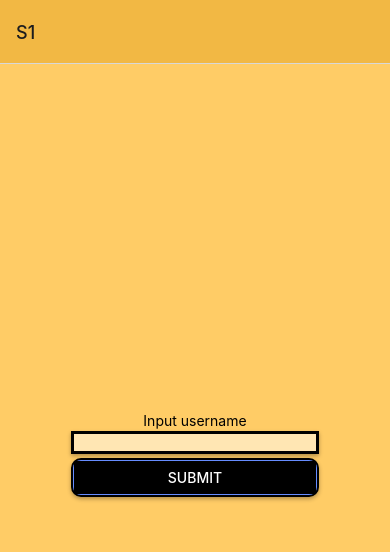
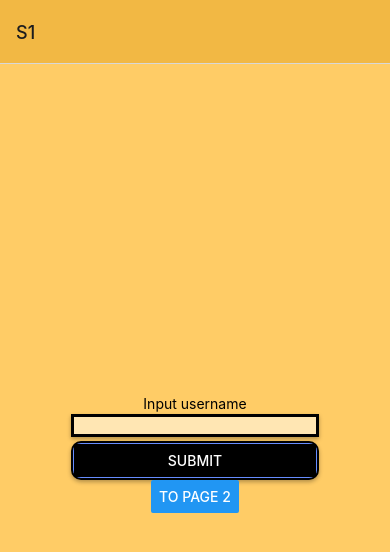
Before and after one commit to prj8121/ogs-scraper, a React Native app in the folder ogs-scraper-site/: screen / in a window 390 px wide. Shown: the top 552 px of the page. Built offline with nearby package versions, Linux system fonts and the light colour scheme.

Commit message:
Multiple screen navigaiton using Navigation Stack Screen thing

```diff
--- a/ogs-scraper-site/App.js
+++ b/ogs-scraper-site/App.js
@@ -33,11 +33,12 @@ const AppNavigator = () => {
   );
 }
 
-const Screen1 = () => {
+const Screen1 = ({navigation}) => {
   return (
     <View style={styles.container}>
       <Text style={{marginBottom:2}}>Input username</Text>
       <TextInputExample style={styles.textInput}/>
+      <Button title="to Page 2" onPress={()=>navigation.navigate("S2")}/>
       <StatusBar style="auto" />
     </View>
   )
```
